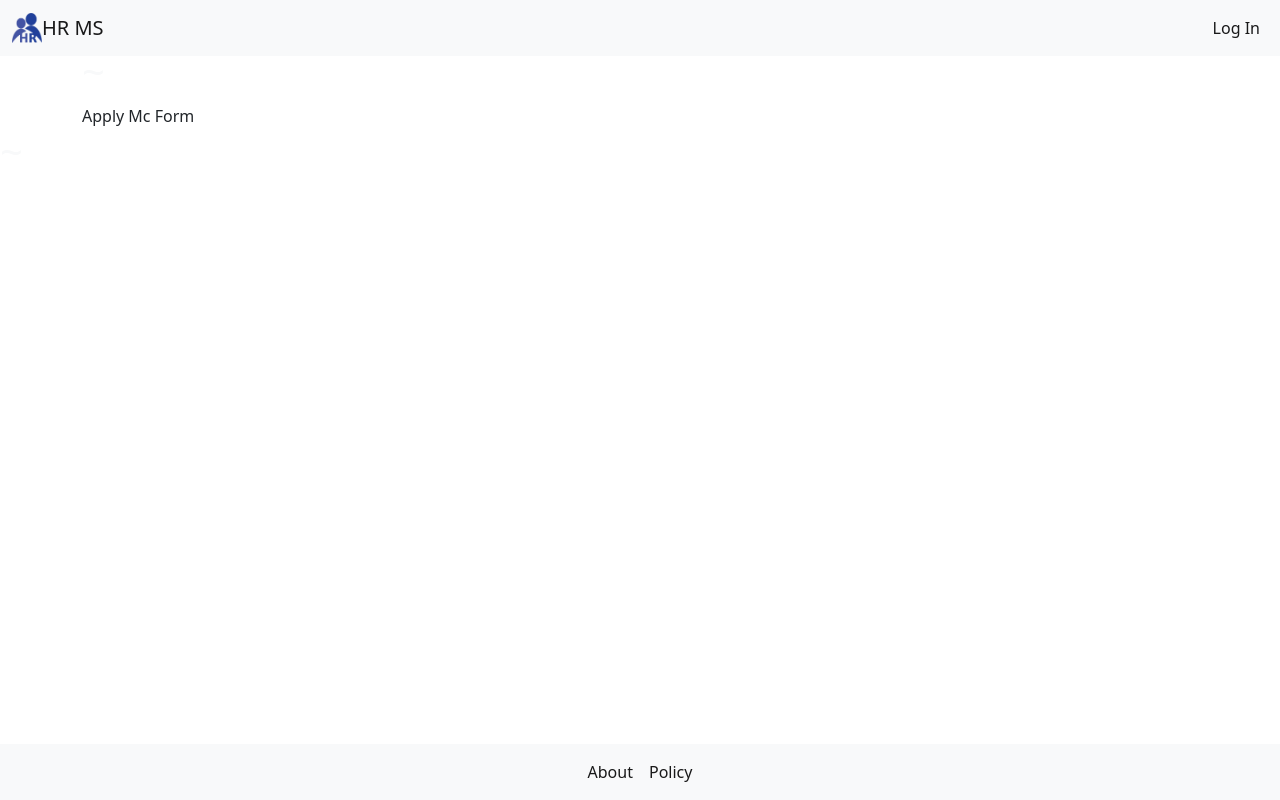
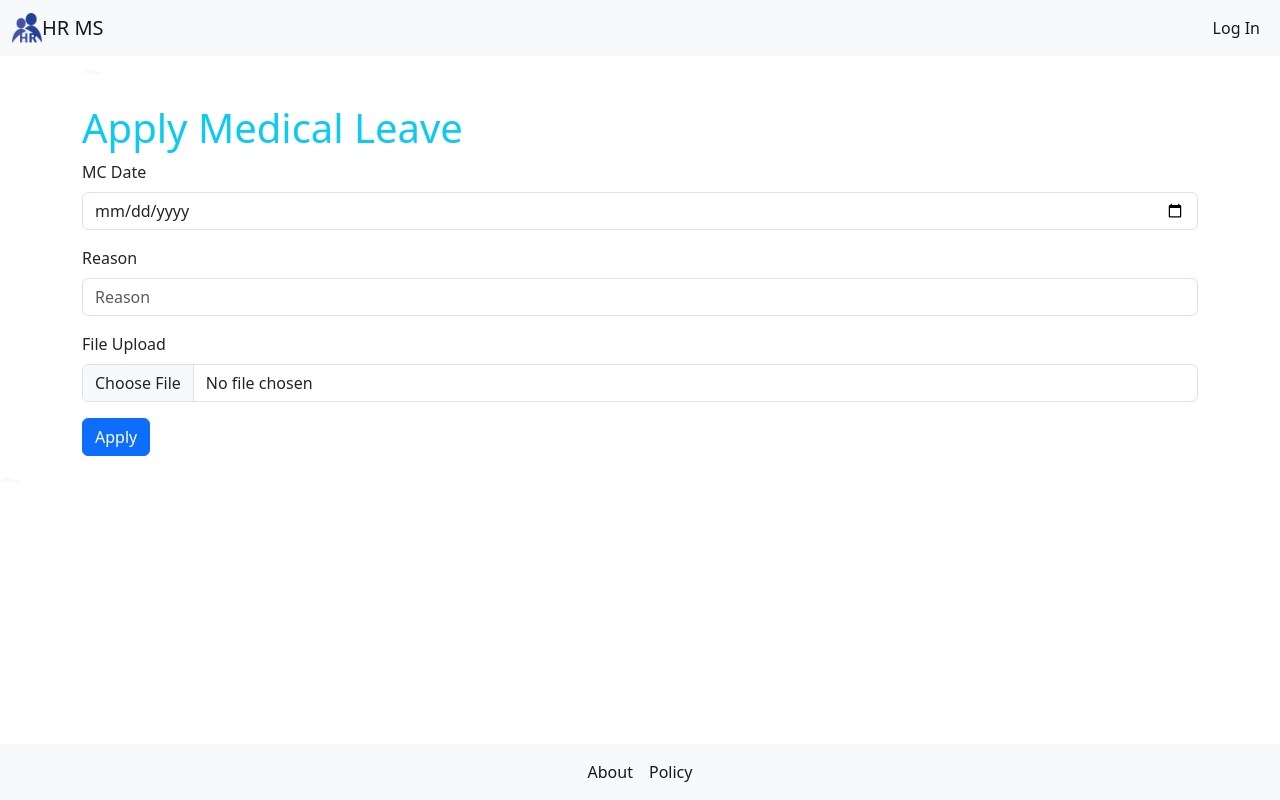
Before and after one commit to UmarKasan/HRMS-React, a React (Create React App) app in the folder hrms-react/: page /apply-mc in a window 1280 px wide. Built offline with nearby package versions, Linux system fonts and the light colour scheme.

Commit message:
claim page and mc page modifications

```diff
--- a/hrms-react/src/AppRoutes.js
+++ b/hrms-react/src/AppRoutes.js
@@ -23,8 +23,8 @@ export default function AppRoutes(){
         <Routes class="position-relative">
           <Route path="/" element={<LogIn />} />
           <Route path="/home" element={
-            user.userRole === 'ADMIN' ? <AdminHome /> :
-            user.userRole === 'MANAGER' ? <ManagerHome />:
+            user.userRole === 'ADMIN' || user.userRole === 'admin' ? <AdminHome /> :
+            user.userRole === 'MANAGER' || user.userRole === 'manager'? <ManagerHome />:
             <EmployeeHome />}
             />
           <Route path="/dashboard" element={<Dashboard />} />
--- a/hrms-react/src/pages/ApplyClaimForm.js
+++ b/hrms-react/src/pages/ApplyClaimForm.js
@@ -1,4 +1,5 @@
-import { useState } from "react";
+import { useContext, useEffect, useState } from "react";
+import { UserContext } from "../UserContext";
 
 export default function ApplyClaimForm() {
   const [claimDate, setClaimDate] = useState("");
@@ -14,22 +15,25 @@ export default function ApplyClaimForm() {
     {value:"Monthly", label:"Monthly Claims"}
   ]
 
+  const userInfo = useContext(UserContext);
+
   let handleSubmit = async (e) => {
     e.preventDefault();
+    const formData = new FormData();
+    formData.append("file", fileUpload, fileUpload.name);
+    formData.append("claimDate", claimDate);
+    formData.append("claimType", claimType);
+    formData.append("claimStatus", "PENDING");
+    formData.append("employee", userInfo.employee);
+
     try {
       let res = await fetch("http://localhost:8080/claims", {
         headers: {
-          'Accept': 'application/json, text/plain',
-          'Content-Type': 'application/json; charset=UTF-8'
+          'Accept': 'application/form-data',
+          "Content-Type": "multipart/form-data"
         },
         method: "POST",
-        body: JSON.stringify({
-          claimDate: claimDate,
-          claimAmount: claimAmount,
-          claimType: claimType,
-          fileUpload: fileUpload,
-          // Other fields from the API headers can be added here
-        }),
+        body: formData,
       });
       if (res.status === 200) {
         setClaimDate("");
@@ -92,9 +96,9 @@ export default function ApplyClaimForm() {
             id="InputFileUpload"
             aria-describedby="fileUpload"
             type="file"
-            value={fileUpload}
+            value={fileUpload.name}
             placeholder="Select File"
-            onChange={(e) => setFileUpload(e.target.value)}
+            onChange={(e) => setFileUpload(e.target.files[0])}
           />
         </div>
         <button className="btn btn-primary" type="submit">Submit Claim</button>
--- a/hrms-react/src/pages/ApplyMcForm.js
+++ b/hrms-react/src/pages/ApplyMcForm.js
@@ -1,7 +1,86 @@
-const ApplyMcForm = () => {
-    return(
-        <div>Apply Mc Form</div>
+import { useContext, useState } from "react";
+import { UserContext } from "../UserContext";
+
+export default function ApplyMcForm() {
+  const [mcDate, setMcDate] = useState("");
+  const [reason, setReason] = useState("");
+  const [fileUpload, setFileUpload] = useState("");
+  const [message, setMessage] = useState("");
+  const userInfo = useContext(UserContext);
+
+  let handleSubmit = async (e) => {
+    e.preventDefault();
+    try {
+      let res = await fetch("http://localhost:8080/mc-submissions", {
+        headers: {
+          'Accept': 'application/json, text/plain',
+          'Content-Type': 'application/json; charset=UTF-8'
+        },
+        method: "POST",
+        body: JSON.stringify({
+          mcDate: mcDate,
+          reason: reason,
+          fileUpload: fileUpload,
+          employee: userInfo.employee
+
+          // Other fields from the API headers can be added here
+        }),
+      });
+      if (res.status === 200) {
+        setMcDate("");
+        setReason("");
+        setFileUpload("");
+        setMessage("MC Applied");
+      } else {
+        setMessage("Some error occurred");
+      }
+    } catch (err) {
+      console.log(err);
+    }
+  };
+  return (
+    <div className="App">
+      <form onSubmit={handleSubmit}>
+        <h1 className="text-info">Apply Medical Leave</h1>
+        <div className="mb-3">
+          <label htmlFor="InputMcDate" className="form-label">MC Date</label>
+          <input
+            className="form-control"
+            id="InputMcDate"
+            aria-describedby="mcDate"
+            type="date"
+            value={mcDate}
+            placeholder=""
+            onChange={(e) => setMcDate(e.target.value)}/>
+        </div>
+        <div className="mb-3">
+          <label htmlFor="InputReason" className="form-label">Reason</label>
+          <input
+            className="form-control"
+            id="InputReason"
+            aria-describedby="reason"
+            type="text"
+            value={reason}
+            placeholder="Reason"
+            onChange={(e) => setReason(e.target.value)}
+          />
+        </div>
+        <div className="mb-3">
+          <label htmlFor="InputFileUpload" className="form-label">File Upload</label>
+          <input
+            className="form-control"
+            id="InputFileUpload"
+            aria-describedby="fileUpload"
+            type="file"
+            value={fileUpload}
+            placeholder="Select File"
+            onChange={(e) => setFileUpload(e.target.value)}
+          />
+        </div>
+        <button className="btn btn-primary" type="submit">Apply</button>
+
+        <div className="message">{message ? <p>{message}</p> : null}</div>
+        </form>
+    </div>
     )
 }
-
-export default ApplyMcForm;
--- a/hrms-react/src/pages/LogIn.js
+++ b/hrms-react/src/pages/LogIn.js
@@ -25,10 +25,10 @@ export default function LogIn() {
 
       try {
         let res = await axios.post(url,
-                                 {
-                                    emailAddress: email,
-                                    employeePassword: password
-                                  });
+          {
+            emailAddress: email,
+            employeePassword: password
+          });
 
         console.log(res);
         console.log(res.data);
@@ -71,7 +71,7 @@ export default function LogIn() {
             aria-describedby="emailHelp"
             type="text"
             value={email}
-            placeholder="JohnDoe@Lmail.com"
+            placeholder="JohnDoe@mail.com"
             onChange={(e) => setEmail(e.target.value)}
           />
         </div>
```
